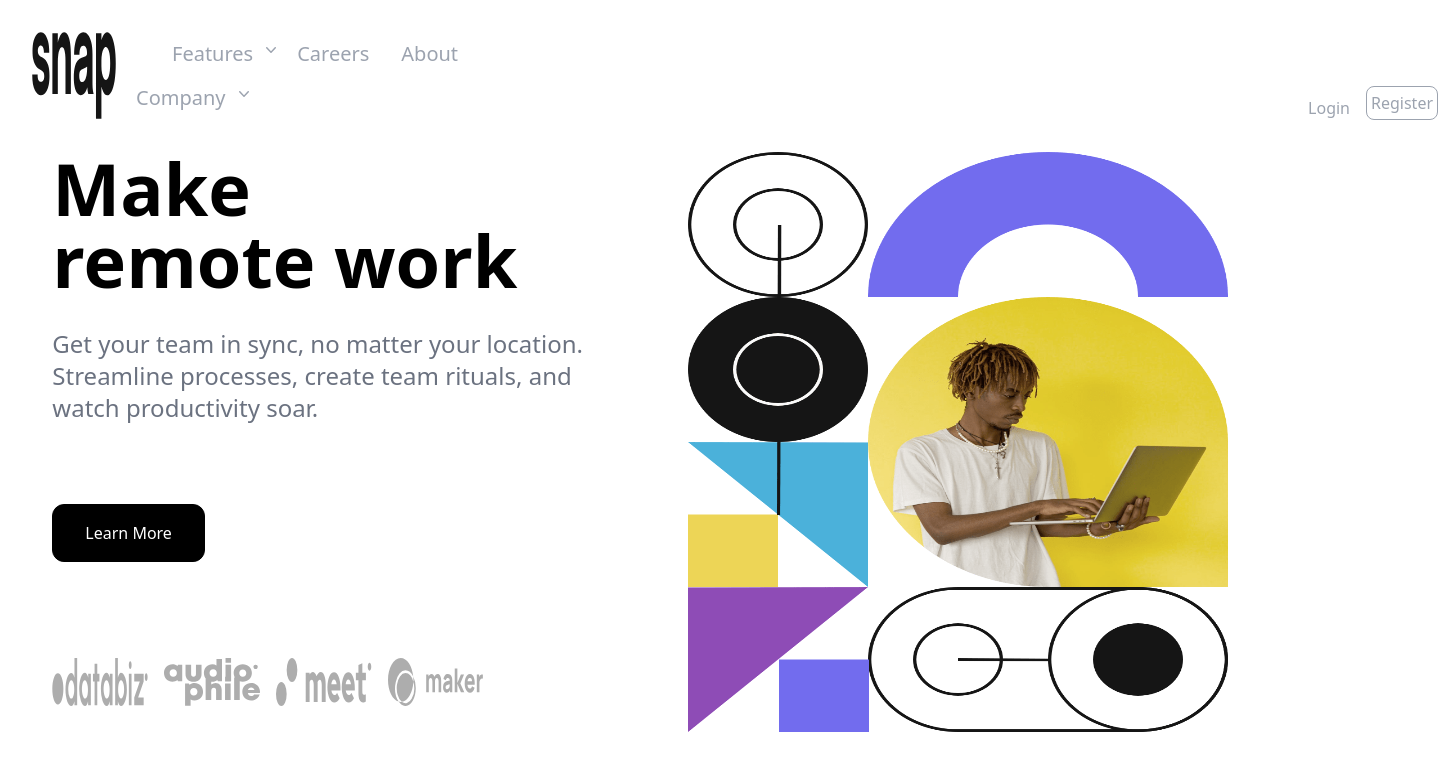
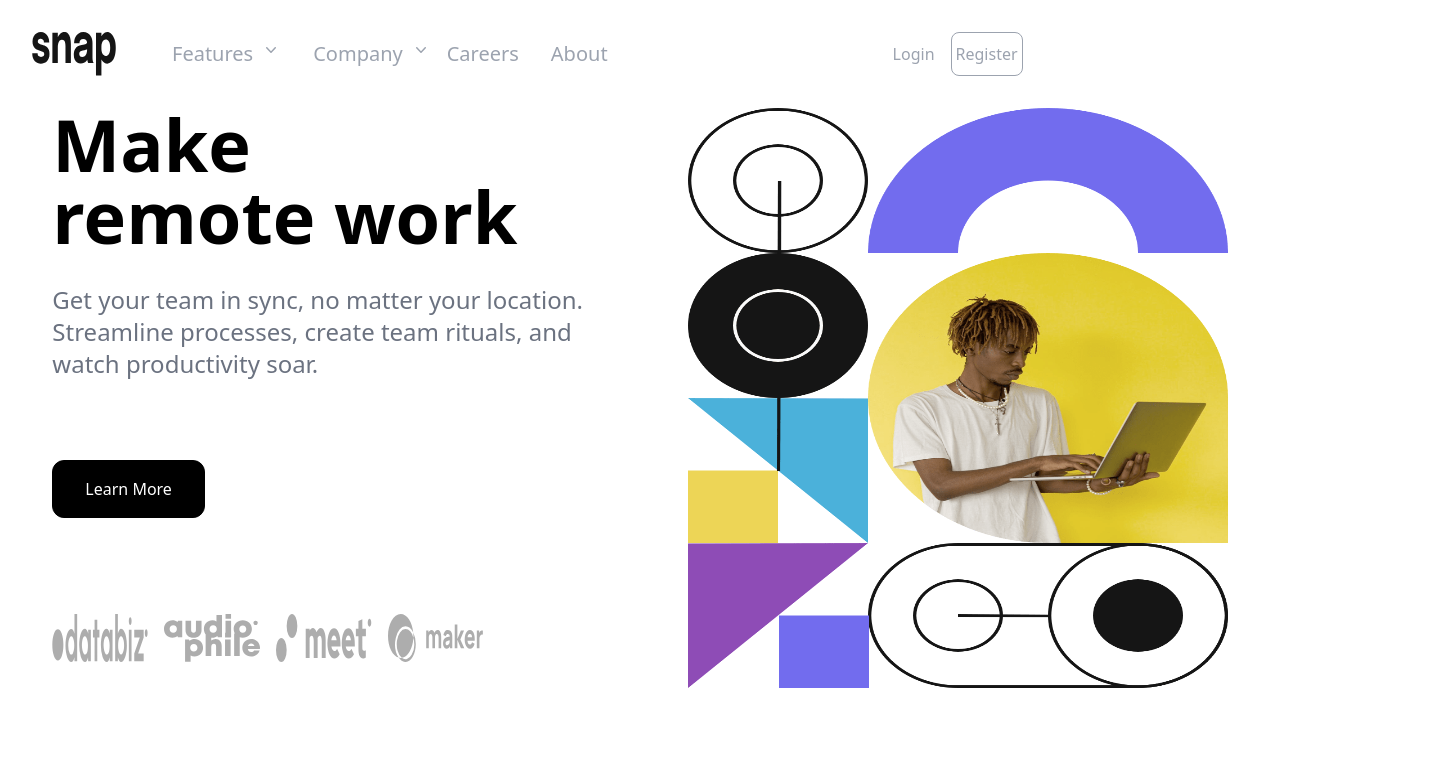
Before and after one commit to kunwarabhi7/challenge-2, a React (Create React App) app: page / in a window 1280 px wide. Shown: the top 770 px of the page, 1438 px wide, since content can reach past the window. Built offline with nearby package versions, Linux system fonts and the light colour scheme.

Commit message:
added mobile menu

```diff
--- a/src/component/Hero.jsx
+++ b/src/component/Hero.jsx
@@ -8,7 +8,7 @@ import HeroImage from '../images/image-hero-desktop.png'
 const Hero = () => {
   return (
     <div className='flex justify-around'>
-      <div className=''>
+      <div>
         <h1 className='text-7xl font-semibold '  >Make <br /> remote work</h1>
         <p className='text-gray-500 py-8 text-2xl'>Get your team in sync, no matter your location. <br/> Streamline processes, create team rituals, and <br />watch productivity soar.</p>
  <button className='bg-black hover:bg-white hover:text-black border border-black text-white px-8 mt-12 mb-16 py-4 rounded-xl'>Learn More</button>
--- a/src/component/Navbar.jsx
+++ b/src/component/Navbar.jsx
@@ -5,7 +5,7 @@ import Logo from '../images/logo.svg'
 import {RiTodoFill , RiAlarmWarningLine} from 'react-icons/ri'
 import {BsCalendarEvent} from 'react-icons/bs'
 import {GoClock} from 'react-icons/go'
-
+import IconMenu from '../images/icon-menu.svg'
 
 
 
@@ -15,9 +15,9 @@ function classNames(...classes) {
 
 const Navbar = () => {
   return (
-    <div className='flex m-8'>
+    <div className='flex m-8 '>
       <img src={Logo} />
-      <div>
+      <div className='hidden md:flex'>
 
        <Menu as="div" className="relative ml-10 inline-block text-left">
       <div>
@@ -37,7 +37,7 @@ const Navbar = () => {
         leaveTo="transform opacity-0 scale-95"
       >
         <Menu.Items className="absolute right-0 z-10 mt-2 w-40 origin-top-right rounded-md bg-white shadow-lg ring-1 ring-black ring-opacity-5 focus:outline-none">
-          <div className="py-1">
+          <div className="py-1 ">
             <Menu.Item>
               {({ active }) => (
                 <a
@@ -175,12 +175,16 @@ Blog                 </button>
         </Menu.Items>
       </Transition>
     </Menu>
-    </div>
     <h1 className='text-xl mt-2 ml-1 font-medium text-gray-400 '>Careers</h1>
     <h1 className='text-xl mt-2 ml-8 font-medium text-gray-400 hover:text-gray-800 cursor-pointer'>About</h1>
-    <div className='flex ml-[850px] items-end justify-end'>
+    </div>
+    <div className='hidden md:flex  ml-[285px] '>
       <button className='text-gray-400 hover:text-gray-800'>Login</button>
       <button className='ml-4 border border-gray-400 rounded-lg p-1 text-gray-400 hover:text-gray-800'>Register</button>
+    </div>
+    <div className='flex  md:hidden w-10 h-10 ml-24'>
+      <img src={IconMenu}  alt="" />
+
     </div>
     </div>
   )
--- a/tailwind.config.js
+++ b/tailwind.config.js
@@ -4,7 +4,13 @@ module.exports = {
     "./src/**/*.{js,jsx,ts,tsx}",
   ],
   theme: {
-    extend: {},
+    extend: {
+      screens: {
+        'md': '375px',
+        // => @media (min-width: 992px) { ... }
+        'desktop' : '1440px'
+    },
+  },
   },
   plugins: [],
 }
```
